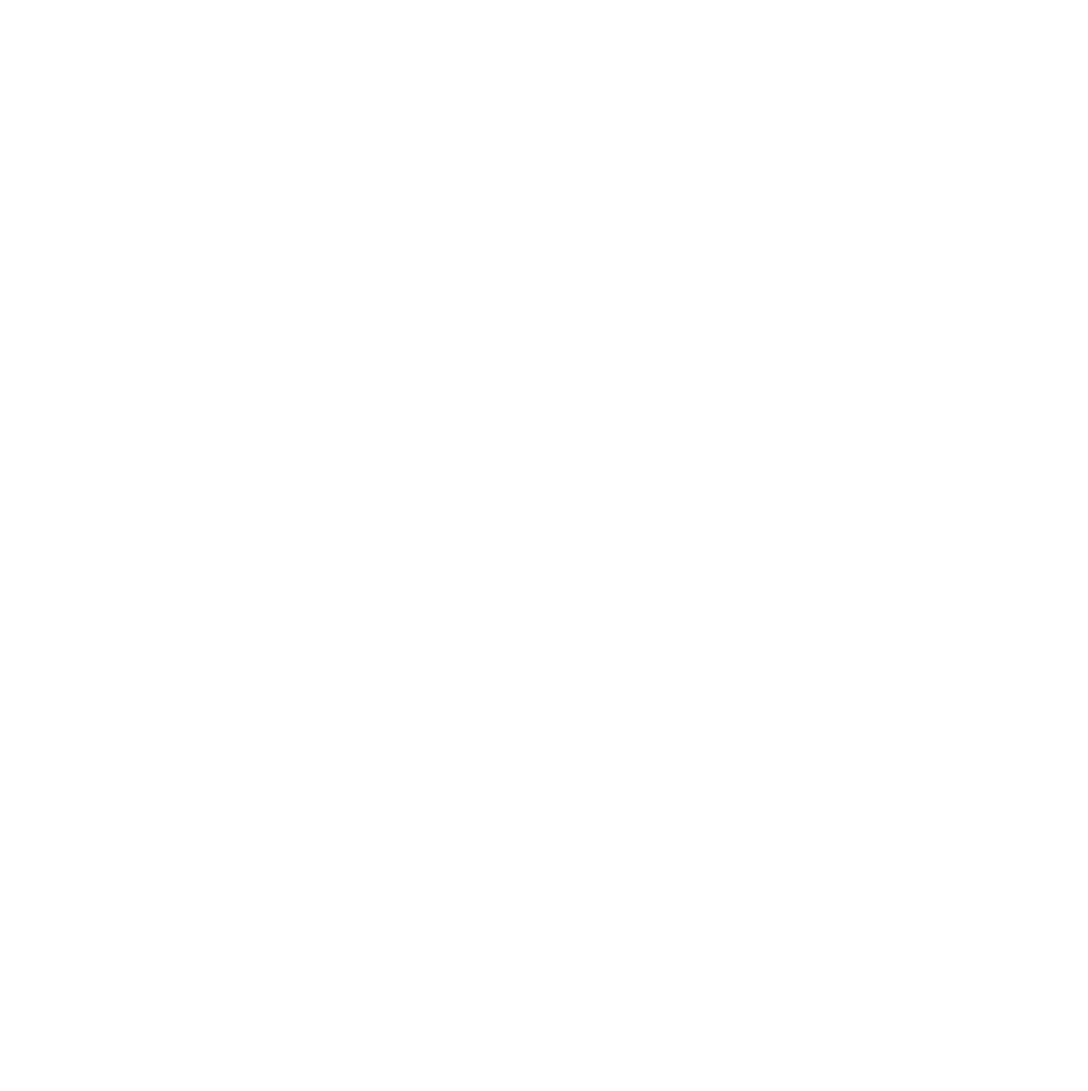
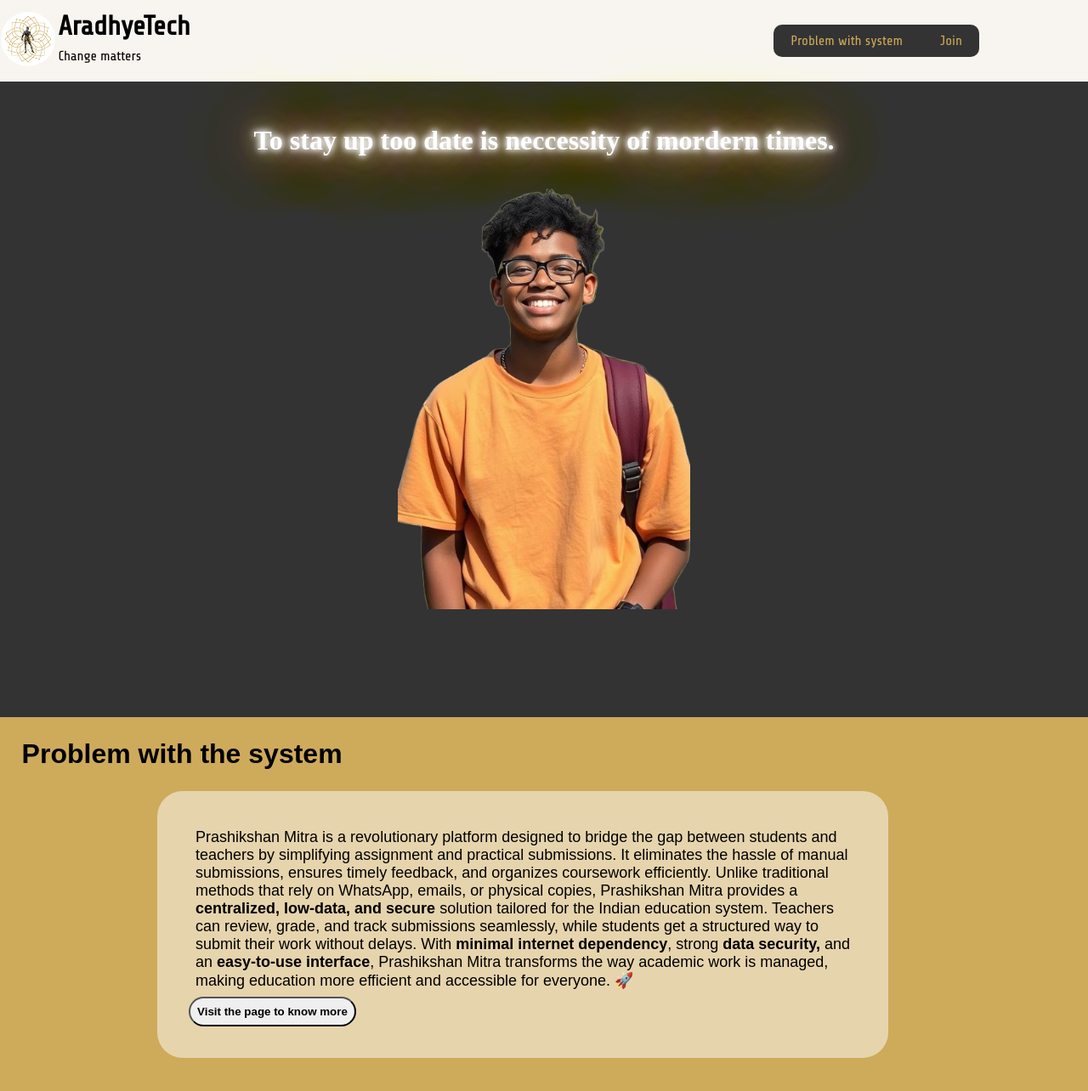
Before and after one commit to SarthAradhye/Aradhyetech, a website: page products/prashikshanMitra.html in a window 1280 px wide. Shown: the top 1284 px of the page at 85% size. Before the commit the page ends 800 px from the top, so only its background shows below. Drawn offline with Linux system fonts and the light colour scheme; a web font is replaced by a local one.

Commit message:
prashikshan Mitra page

```diff
--- /dev/null
+++ b/productStyles/pmitra.css
@@ -0,0 +1,129 @@
+@import url('https://fonts.googleapis.com/css2?family=Righteous&display=swap');
+@import url('https://fonts.googleapis.com/css2?family=Lato:wght@300&display=swap');
+
+body{
+    margin: 0;
+    font-size: 16px;
+    background: #F8F5F0;
+    scroll-behavior: smooth;
+    padding-top: 2%;
+    font-family: 'Poppins', sans-serif;
+    -webkit-font-smoothing: antialiased;
+}
+*{
+    margin: 0;
+    padding: 0;
+    box-sizing: border-box;
+    -webkit-box-sizing: border-box;
+}
+:root{
+    --df-width:min(1200px,90vw)
+}
+header{
+    padding-bottom: 2%;
+    width: var(--df-width);
+    margin: 0;
+    height: 70px;
+    display: flex;
+    justify-content:space-between;
+    align-items: center;
+    position: relative;
+    z-index: 1;
+    font-family: "Share Tech", serif;
+}
+
+header .logo img{
+    width: 4em;
+    border-radius: 50%;
+    margin: 2%;
+}
+.logo{
+    display: flex;
+}
+.logo-text{
+  font-family: "Share Tech", serif;
+}
+header .logo-text{
+    display: grid;
+    padding-left: 2%;
+
+}
+nav a{
+    text-decoration: none;
+    padding-left: 20px;
+    padding-right: 20px;
+    color: #CEAA5B;
+}
+nav{
+    background: #333333;
+    padding-top: 10px;
+    padding-bottom: 10px;
+    border-radius: 10px;
+}
+.crousal{
+    height: 93.5vh;
+    text-align: center;
+    align-items: center;
+    background-color: #333333;
+}
+.crousal h1{
+    padding-top: 4%;
+    color: #fff;
+    font-family: "Sixtyfour", serif;
+    text-shadow:
+      0 0 7px #fff,
+      0 0 10px #fff,
+      0 0 21px #fff,
+      0 0 42px #CEAA5B,
+      0 0 82px #CEAA5B,
+      0 0 92px #CEAA5B,
+      0 0 102px #CEAA5B,
+      0 0 151px #CEAA5B;
+}
+.crousal img{
+    padding-top: 3%;
+    align-items: center;
+}
+#About{
+    height: 100vh;
+    background-color: #CEAA5B;
+}
+.container{
+    padding: 2%;
+}
+.content{
+    padding: 3%;
+    background-color: rgb(255, 255, 255 ,0.5);
+    border-radius: 30px;
+    margin-top: 2%;
+    margin-left: 13%;
+    width: 70%;
+
+}
+.content p{
+    padding: 1%;
+    font-size: large;
+}
+.content li{
+    padding-left: 2%;
+}
+.container h2{
+    font-size: 2em;
+    font-weight:900;
+
+}
+.container h3{
+    font-size: x-large;
+}
+ul{
+    list-style-type: none;
+}
+button{
+    padding: 1%;
+    border-radius: 25px;
+    font-weight: bold;
+    cursor: pointer;
+}
+button:hover{
+    background-color: #cacaca;
+}
--- a/products/ai.html
+++ b/products/ai.html
@@ -6,6 +6,7 @@
     <meta name="viewport" content="width=device-width, initial-scale=1.0">
     <link rel="icon" href="/images/Aradhye Tech Logo.png" type="image/icon type">
     <title>AI Products| AradhyeTech</title>
+    <link rel="icon" href="/images/Aradhye Tech Logo.png" type="image/icon type">
     <link rel="stylesheet" href="aistyle.css">
     <link href="https://fonts.cdnfonts.com/css/ibm-plex-mono" rel="stylesheet">
     <link rel="preconnect" href="https://fonts.googleapis.com">
--- a/products/prashikshanMitra.html
+++ b/products/prashikshanMitra.html
@@ -0,0 +1,64 @@
+<!DOCTYPE html>
+<html lang="en">
+
+<head>
+    <meta charset="UTF-8">
+    <meta name="viewport" content="width=device-width, initial-scale=1.0">
+    <title>Prashishkshan Mitra an educational tool for the better future</title>
+    <link rel="stylesheet" href="/productStyles/pmitra.css">
+    <link href="https://fonts.cdnfonts.com/css/ibm-plex-mono" rel="stylesheet">
+    <link rel="preconnect" href="https://fonts.googleapis.com">
+    <link rel="preconnect" href="https://fonts.gstatic.com" crossorigin>
+    <link href="https://fonts.googleapis.com/css2?family=Share+Tech&family=Sixtyfour&display=swap" rel="stylesheet">
+    <link rel="icon" href="/images/Aradhye Tech Logo.png" type="image/icon type">
+</head>
+
+<body>
+    <header>
+        <div class="logo">
+            <a href="/index.html">
+                <img src="/images/Aradhye Tech Logo.png" alt="">
+            </a>
+            <div class="logo-text">
+                <h1>AradhyeTech</h1>
+                <p>Change matters</p>
+            </div>
+        </div>
+        <nav>
+            <a href="#About">Problem with system</a>
+            <!-- <a href="#Tips">Study Tips</a> -->
+            <a href="#Contact">Join</a>
+        </nav>
+    </header>
+    <div class="crousal">
+        <h1>To stay up too date is neccessity of mordern times.</h1>
+        <img src="/images/5.png" alt="" height="533">
+    </div>
+    <div id="About">
+        <div class="container">
+            <h2>Problem with the system</h2>
+            <div class="content">
+                <p>Prashikshan Mitra is a revolutionary platform designed to bridge the gap between students and
+                    teachers by simplifying assignment and practical submissions. It eliminates the hassle of manual
+                    submissions, ensures timely feedback, and organizes coursework efficiently. Unlike traditional
+                    methods that rely on WhatsApp, emails, or physical copies, Prashikshan Mitra provides a <b>
+                        centralized,
+                    low-data, and secure
+                    </b> solution tailored for the Indian education system. Teachers can review, grade,
+                    and track submissions seamlessly, while students get a structured way to submit their work without
+                    delays. With <b>minimal internet dependency</b>, strong <b>data security,</b> and an <b>easy-to-use interface</b>,
+                    Prashikshan Mitra transforms the way academic work is managed, making education more efficient and
+                    accessible for everyone. 🚀</p>
+
+                    <button onclick="pMitra()">Visit the page to know more</button>
+            </div>
+        </div>
+    </div>
+    <script>
+        function pMitra(){
+            window.location.href="prashikshanMitra.aradhyetech.online"
+        }
+    </script>
+</body>
+
+</html>
```
Also changed, not shown: products/corporate.html (+1 -0 lines), products/ecom.html (+3 -2 lines).
